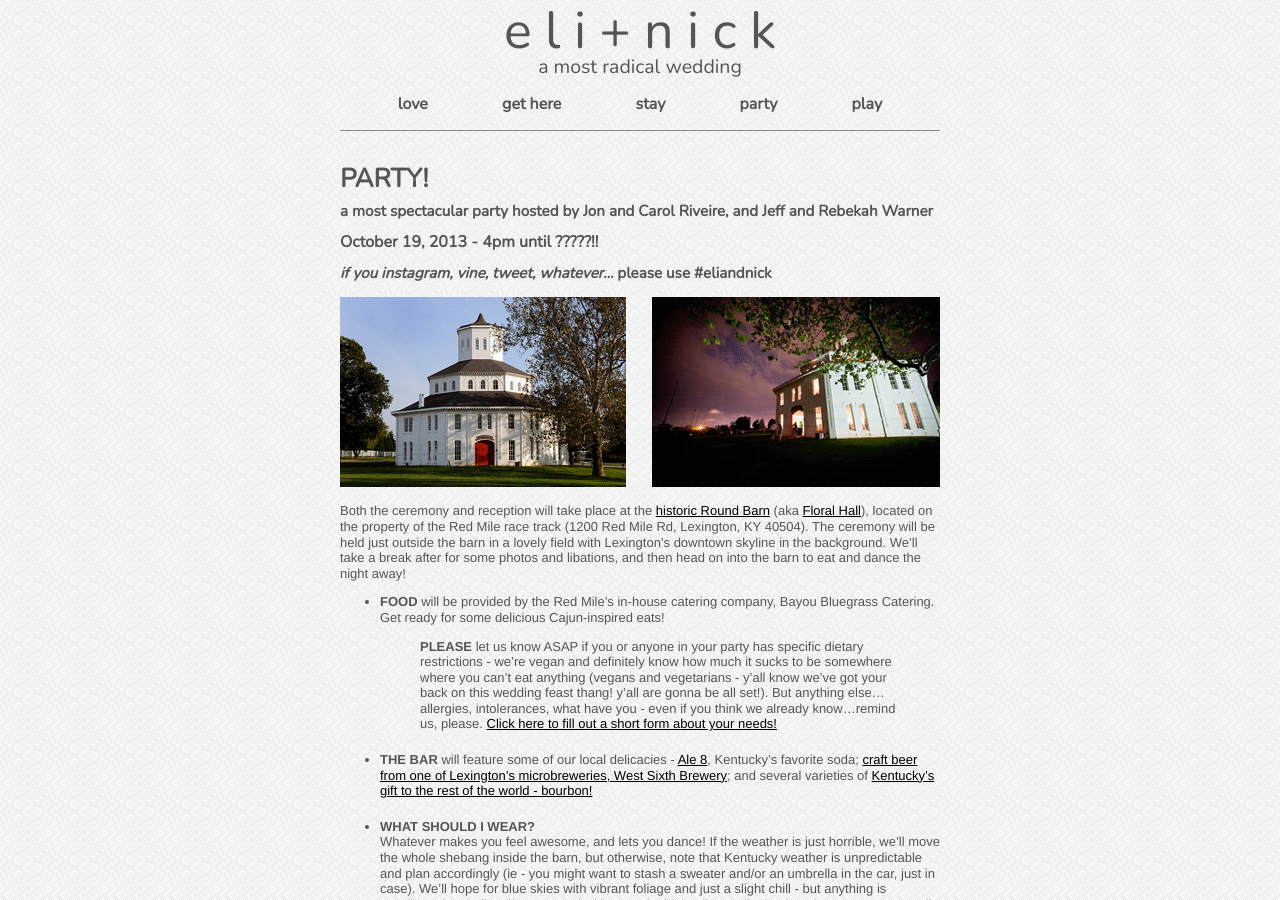
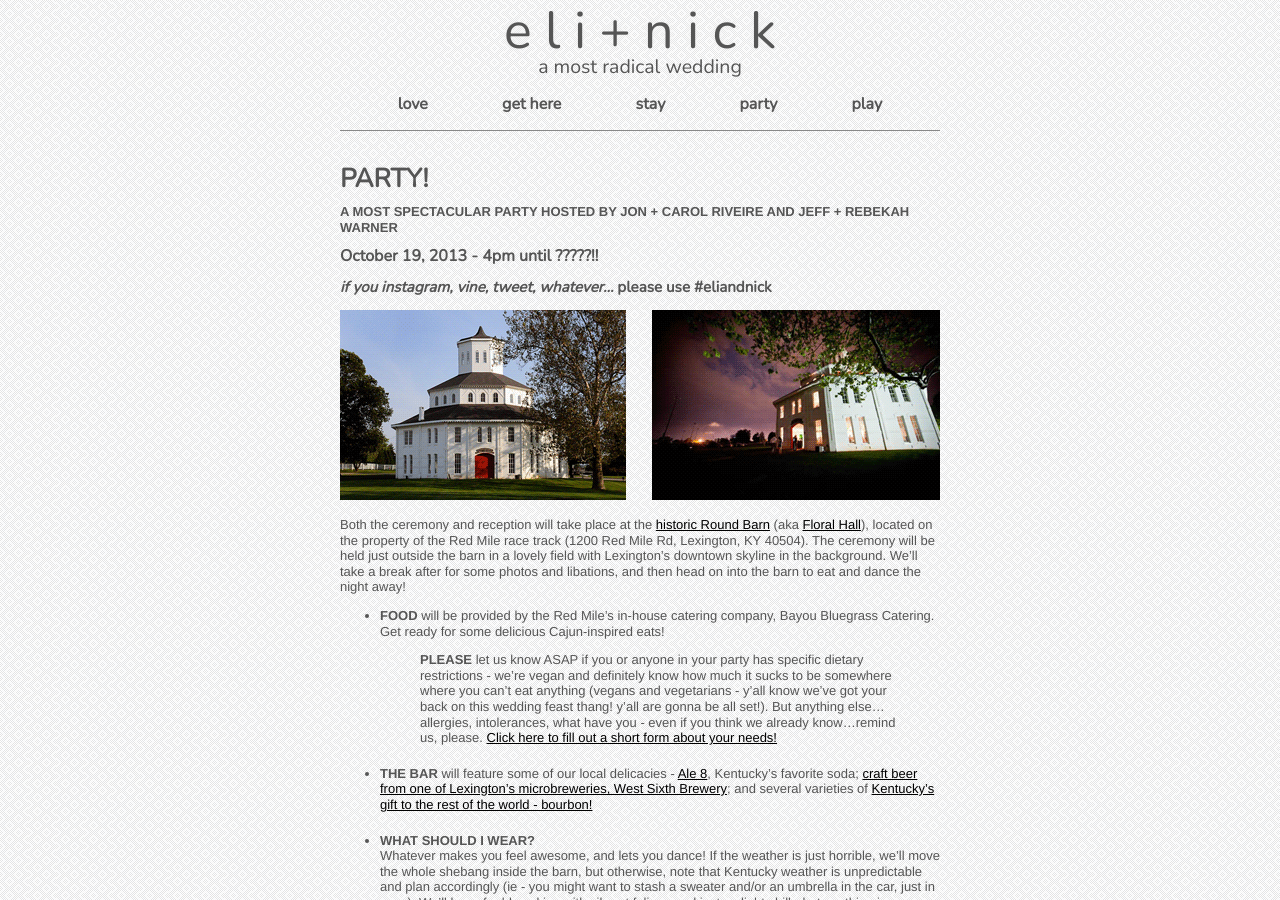
Before and after one commit to nikolaiwarner/eliandnick.com, a Jekyll site: the page built from party.md, in a window 1280 px wide and 900 px high. Built offline with Jekyll 4.4.1, drawn with Linux system fonts in a browser that asks for light colours; nearby versions of some CDN libraries.

Commit message:
Update party.md

```diff
--- a/party.md
+++ b/party.md
@@ -4,8 +4,8 @@ title: Who likes to rock the party?
 ---
 
 # PARTY!
-### a most spectacular party hosted by Jon and Carol Riveire, and Jeff and Rebekah Warner
-
+__A MOST SPECTACULAR PARTY HOSTED BY JON + CAROL RIVEIRE AND JEFF + REBEKAH WARNER__
+<br>
 ## October 19, 2013 - 4pm until ?????!!
 ### *if you instagram, vine, tweet, whatever...* __please use #eliandnick__
 
```
